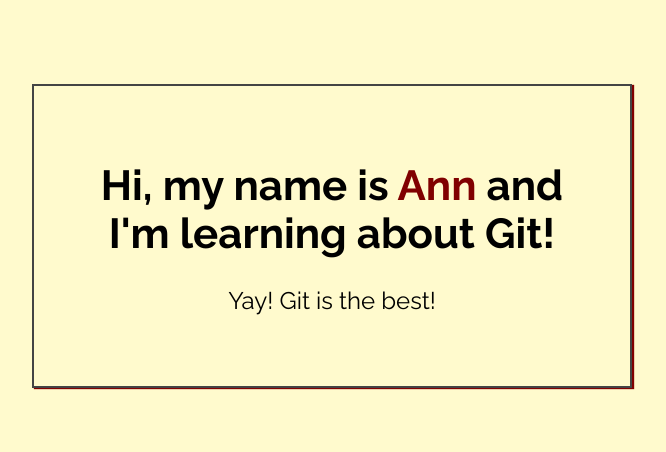
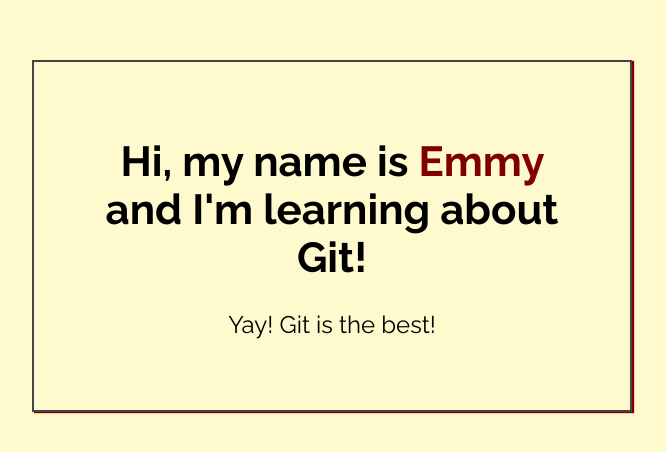
Before and after one commit to emmy-html/my-first-repo, a plain HTML site: page index.html in a window 1280 px wide. Shown: the part 164-616 px from the top of the page, without its empty margins (308-974 px from the left). Drawn offline with Linux system fonts and the light colour scheme.

Commit message:
Added name to index.html

```diff
--- a/index.html
+++ b/index.html
@@ -14,7 +14,7 @@
 <body>
 
     <div class="greeting">
-        <h1>Hi, my name is <span class="highlight">Ann</span> and I'm learning about Git! </h1>
+        <h1>Hi, my name is <span class="highlight">Emmy</span> and I'm learning about Git! </h1>
 
         <p>Yay! Git is the best!</p>
     </div>
```
